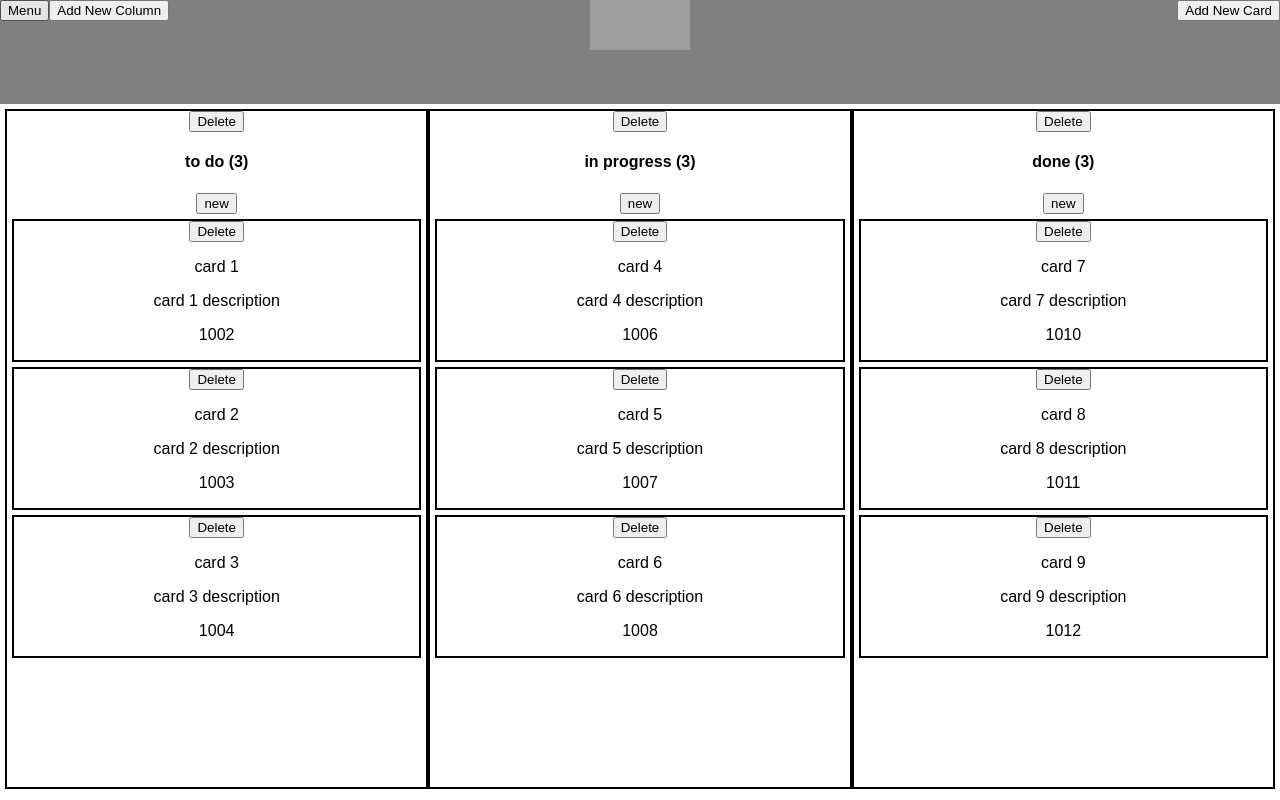
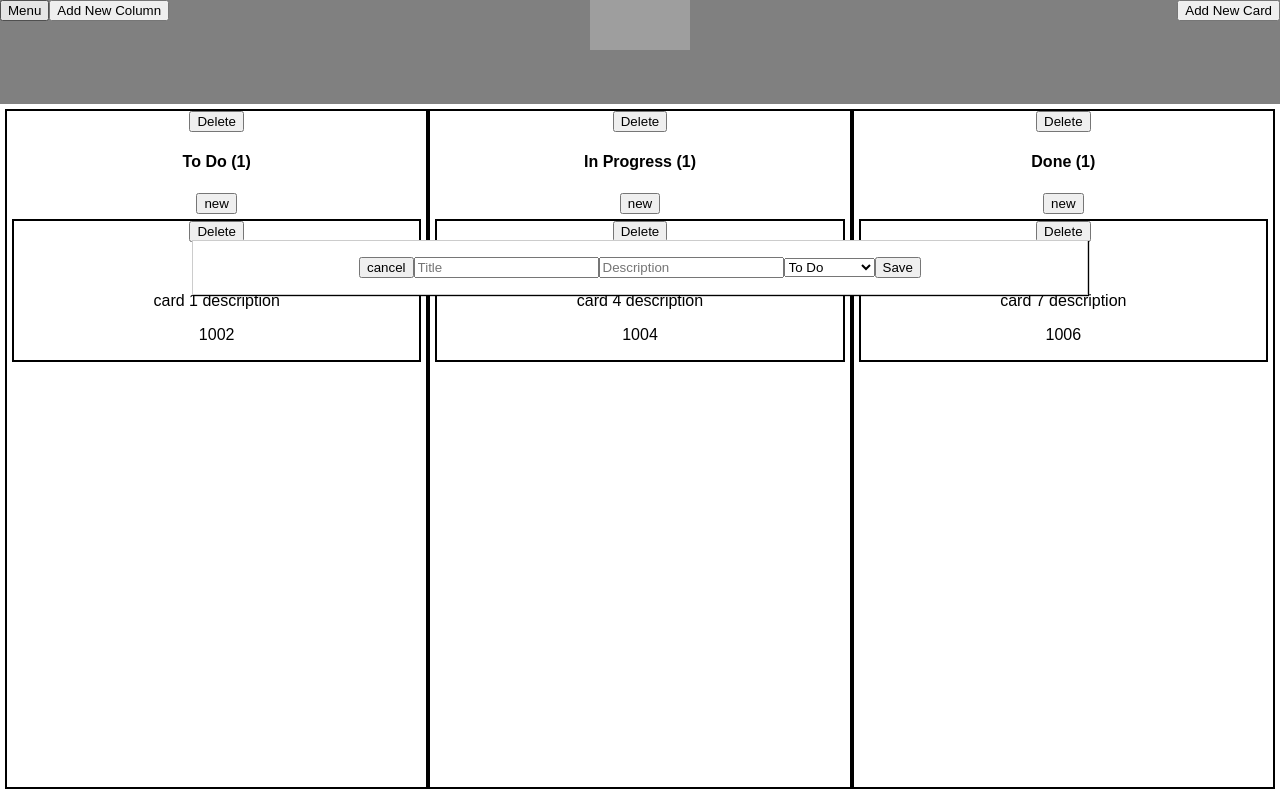
Before and after one commit to acsly/kanbanboard-naive-react, a React app: page / in a window 1280 px wide. Both pictures are taken after a click on the button "Add New Card". Built offline with nearby package versions, Linux system fonts and the light colour scheme; grey boxes are pictures that could not be loaded.

Commit message:
new card button on toolbar implemendted

```diff
--- /dev/null
+++ b/src/components/Cardform/Cardform.css
@@ -0,0 +1,3 @@
+.Cardform {
+
+}
--- /dev/null
+++ b/src/components/Cardform/Cardform.js
@@ -0,0 +1,35 @@
+import React from 'react';
+import classes from './Cardform.css';
+
+const cardform = (props) => {
+    let options = props.columns;
+    options = options.map(option => {
+        return <option value={option.name} key={option.id} optionid={option.id}>{option.name}</option>
+    });
+    let selectedOption = props.columns[0].id,
+        title,
+        description,
+        onChangeHandler = (event) => {
+            if (event.target.id === "card-title") {
+                title = event.target.value;
+            } else if (event.target.id === "card-description") {
+                description = event.target.value;
+            } else if (event.target.id === "column-selector") {
+                selectedOption = event.target.options[event.target.options.selectedIndex].getAttribute("optionid");
+            }
+        };
+
+    return (
+        <div className={classes.Cardform}>
+            <button onClick={props.cancelClicked}>cancel</button>
+            <input id="card-title" placeholder="Title" onChange={(event) => onChangeHandler(event)}></input>
+            <input id="card-description" placeholder="Description" onChange={(event) => onChangeHandler(event)} ></input>
+            <select id="column-selector" onChange={(event) => onChangeHandler(event)} >
+                {options}
+            </select>
+            <button onClick={() => props.saveCardClicked(title, description, selectedOption)}>Save</button>
+        </div>
+    );
+};
+
+export default cardform;
--- /dev/null
+++ b/src/components/Modal/Modal.css
@@ -0,0 +1,13 @@
+.Modal {
+    position: fixed;
+    z-index: 500;
+    background-color: white;
+    width: 70%;
+    border: 1px solid #ccc;
+    box-shadow: 1px 1px 1px black;
+    padding: 16px;
+    left: 15%;
+    top: 30%;
+    box-sizing: border-box;
+    transition: all 0.3s ease-out;
+}
--- /dev/null
+++ b/src/components/Modal/Modal.js
@@ -0,0 +1,17 @@
+import React from 'react';
+import classes from './Modal.css';
+
+const modal = (props) => {
+    if (props.display) {
+        return (
+            <div className={classes.Modal}>
+                {props.children}
+            </div>
+        );
+    }else {
+        return null;
+    }
+
+};
+
+export default modal;
--- a/src/components/Toolbar/Toolbar.js
+++ b/src/components/Toolbar/Toolbar.js
@@ -11,7 +11,7 @@ const toolbar = (props) => (
         <img className={classes.logo} alt="logo of the project" src="https://encrypted-tbn0.gstatic.com/images?q=tbn:ANd9GcTA2vkyldAFInyfe8TlfWZvwisxi_7oTRfj5eex8GpbX0_U4viCgQ" />
 
         <div className={classes.toolbarRight}>
-            <button>Add New Card</button>
+            <button onClick={props.newCardGenericClicked}>Add New Card</button>
         </div>
     </div>
 );
--- a/src/containers/App.js
+++ b/src/containers/App.js
@@ -3,81 +3,52 @@ import classes from './App.css';
 
 import Toolbar from '../components/Toolbar/Toolbar';
 import Board from '../components/Board/Board';
+import Modal from '../components/Modal/Modal';
+import Cardform from '../components/Cardform/Cardform';
 
 class App extends Component {
 
   /// Application State
   state = {
-    idIterator: 1012,
+    idIterator: 1006,
     activeBoardIndex: 0,
+    displayModel: false,
     boards: [
       {
         id: 1000,
-        name: "first board",
+        name: "Default Board",
         columns: [
           {
             id: 1001,
-            name: "to do",
+            name: "To Do",
             cards: [
               {
                 id: 1002,
                 title: "card 1",
                 description: "card 1 description",
                 labels: []
-              },
-              {
-                id: 1003,
-                title: "card 2",
-                description: "card 2 description",
-                labels: []
-              },
+              }
+            ]
+          },
+          {
+            id: 1003,
+            name: "In Progress",
+            cards: [
               {
                 id: 1004,
-                title: "card 3",
-                description: "card 3 description",
-                labels: []
+                title: "card 4",
+                description: "card 4 description"
               }
             ]
           },
           {
             id: 1005,
-            name: "in progress",
+            name: "Done",
             cards: [
               {
                 id: 1006,
-                title: "card 4",
-                description: "card 4 description"
-              },
-              {
-                id: 1007,
-                title: "card 5",
-                description: "card 5 description"
-              },
-              {
-                id: 1008,
-                title: "card 6",
-                description: "card 6 description"
-              }
-            ]
-          },
-          {
-            id: 1009,
-            name: "done",
-            cards: [
-              {
-                id: 1010,
                 title: "card 7",
                 description: "card 7 description"
-              },
-              {
-                id: 1011,
-                title: "card 8",
-                description: "card 8 description"
-              },
-              {
-                id: 1012,
-                title: "card 9",
-                description: "card 9 description"
               }
             ]
           }
@@ -87,7 +58,13 @@ class App extends Component {
   }
 
 
-  /// Event Handlers
+  /// HANDLER METHODS
+  /**
+   *
+   *
+   *
+   *
+   */
   newColumnHandler = () => {
     const newId = this.getNewId();
     const boards = this.state.boards.slice();
@@ -98,17 +75,32 @@ class App extends Component {
   newCardHandler = (index) => {
     const newId = this.getNewId();
     const boards = this.state.boards.slice();
-    boards[this.state.activeBoardIndex].columns[index].cards.push(this.createNewCardStructure(newId));
+    boards[this.state.activeBoardIndex].columns[index].cards.push(this.createNewCardStructure(newId, null, null));
     this.setState({ boards: boards, idIterator: newId });
 
   };
 
-  newCardGenericHandler = () => {
-    // Generic card addition
-  }
+  modelDisplayHandler = () => {
+    this.setState({ displayModel: !this.state.displayModel });
+  };
+
+  saveCardHandler = (title, description, columnId) => {
+    const newId = this.getNewId();
+    columnId = Number(columnId);
+    if (columnId === null) {
+      return;
+    }
+    const boards = this.state.boards.slice();
+    const columns = boards[this.state.activeBoardIndex].columns;
+    const index = columns.findIndex(column => {
+      return column.id === columnId;
+    });
+    boards[this.state.activeBoardIndex].columns[index].cards.push(this.createNewCardStructure(newId, title, description));
+    this.setState({ boards: boards, idIterator: newId, displayModel: false });
+
+  };
 
   deleteCardHandler = (index, id) => {
-    console.log(index, id);
     const boards = this.state.boards.slice();
     let cards = boards[this.state.activeBoardIndex].columns[index].cards.slice();
     cards = cards.filter(c => {
@@ -119,7 +111,6 @@ class App extends Component {
   };
 
   deleteColumnHandler = (id) => {
-    console.log(id);
     const boards = this.state.boards.slice();
     let columns = boards[this.state.activeBoardIndex].columns;
     columns = columns.filter(c => {
@@ -129,7 +120,15 @@ class App extends Component {
     this.setState({ boards: boards });
   };
 
-  /// Hepler Methods
+  /// HELPER METHODS
+  /**
+   *
+   *
+   *
+   *
+   *
+   *
+   */
   createNewColumnStructure = (id, name) => {
     const newColumn = {
       id: id,
@@ -139,11 +138,11 @@ class App extends Component {
     return newColumn;
   };
 
-  createNewCardStructure = (id) => {
+  createNewCardStructure = (id, title, description) => {
     const newCard = {
       id: id,
-      title: "title",
-      description: "description",
+      title: title ? title : "title",
+      description: description ? description : "description",
       labels: []
     };
     return newCard;
@@ -159,7 +158,14 @@ class App extends Component {
     return (
       <div className={classes.App}>
         <Toolbar
-          newColumnClicked={this.newColumnHandler} />
+          newColumnClicked={this.newColumnHandler}
+          newCardGenericClicked={this.modelDisplayHandler} />
+        <Modal display={this.state.displayModel}>
+          <Cardform
+            columns={this.state.boards[this.state.activeBoardIndex].columns}
+            cancelClicked={this.modelDisplayHandler}
+            saveCardClicked={this.saveCardHandler} />
+        </Modal>
         <Board
           board={this.state.boards[this.state.activeBoardIndex]}
           columns={this.state.boards[this.state.activeBoardIndex].columns}
```
